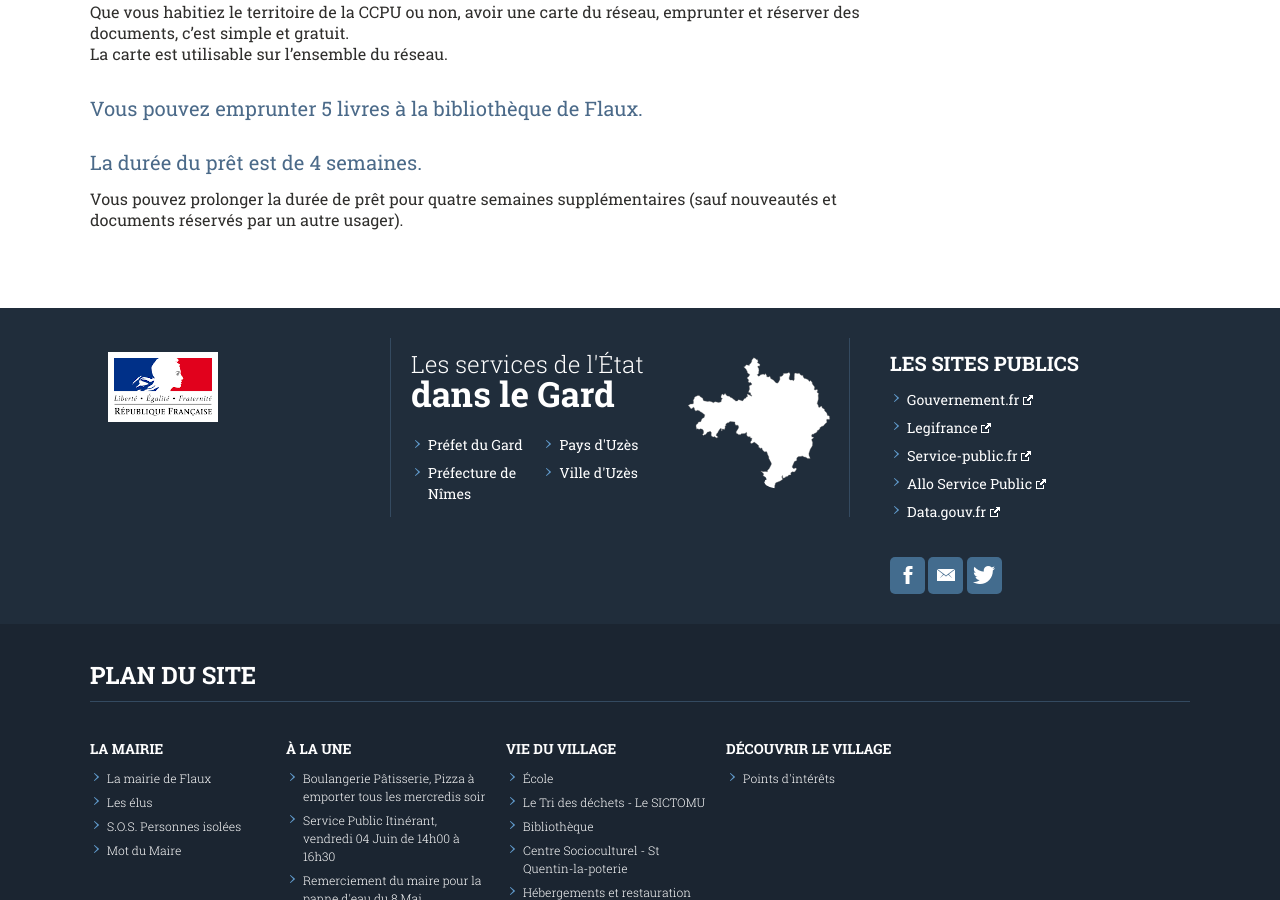
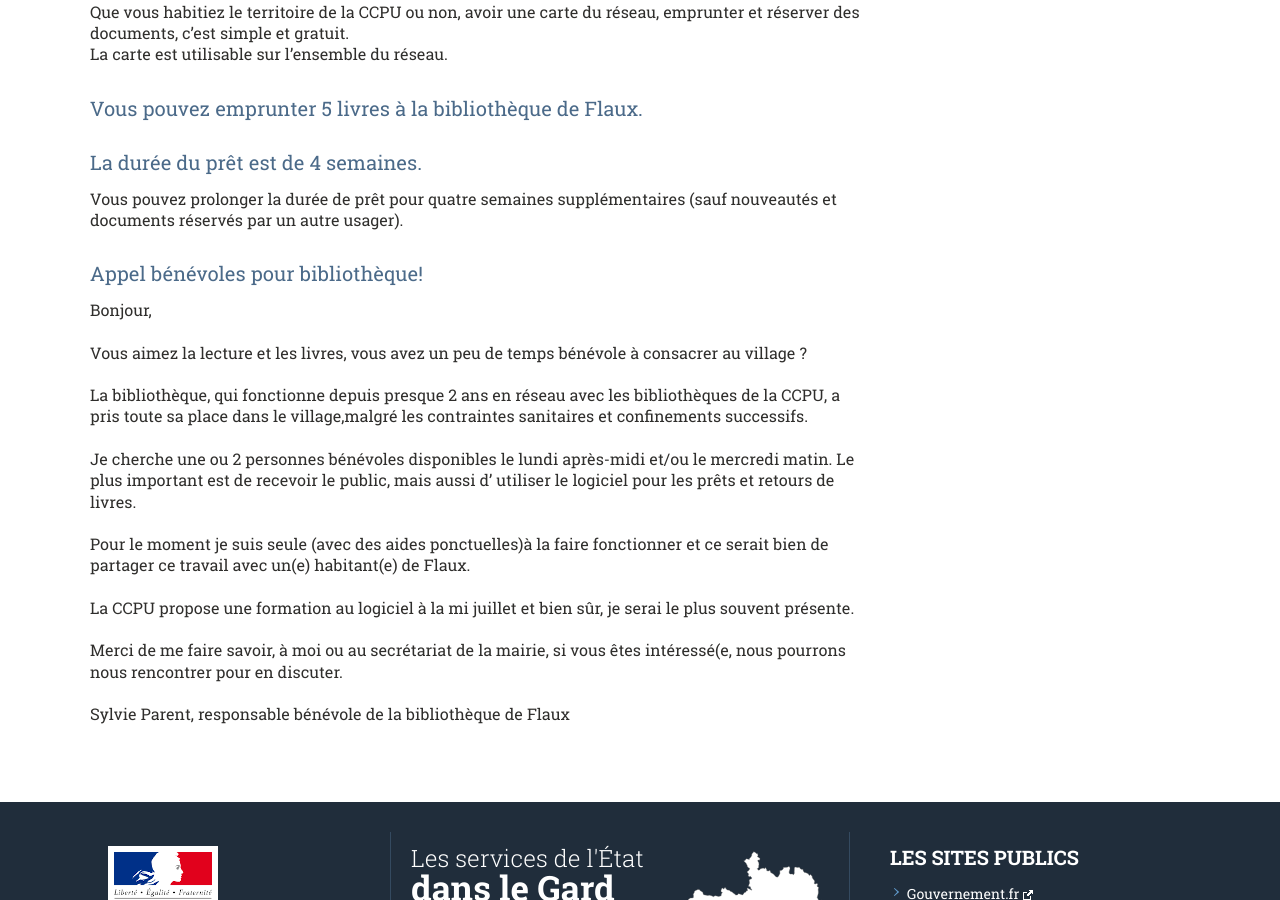
Before and after one commit to Flaux-Village/flaux-village.github.io, a Jekyll site: the page built from bibliotheque.md, in a window 1280 px wide and 900 px high, scrolled down 1294 px. Built offline with Jekyll 4.4.1, drawn with Linux system fonts in a browser that asks for light colours; our own code applies the rules of GitHub Pages for plain Markdown files.

Commit message:
Update bibliotheque.md

```diff
--- a/bibliotheque.md
+++ b/bibliotheque.md
@@ -49,3 +49,30 @@ La carte est utilisable sur l'ensemble du réseau. <br>
 ## La durée du prêt est de 4 semaines. <br>
 
 Vous pouvez prolonger la durée de prêt pour quatre semaines supplémentaires (sauf nouveautés et documents réservés par un autre usager).<br>
+
+## Appel bénévoles pour bibliothèque! <br>
+
+Bonjour,
+
+Vous aimez la lecture et les livres, vous avez un peu de temps bénévole
+à consacrer au village ?<br>
+
+La bibliothèque, qui fonctionne depuis presque 2 ans en réseau avec les
+bibliothèques de la CCPU,  a pris toute sa place dans le village,malgré
+les contraintes sanitaires et confinements successifs.<br>
+
+Je cherche une ou 2 personnes bénévoles disponibles le lundi après-midi
+et/ou le mercredi matin. Le plus important est de recevoir le public,
+mais aussi d' utiliser le logiciel pour les prêts et retours de livres.<br>
+
+Pour le moment je suis seule (avec des aides ponctuelles)à la faire
+fonctionner et ce serait bien de partager ce travail avec un(e)
+habitant(e) de Flaux.<br>
+
+La CCPU propose une formation au logiciel à la mi juillet et bien sûr,
+je serai le plus souvent présente.<br>
+
+Merci de me faire savoir, à moi ou au secrétariat de la mairie, si vous
+êtes intéressé(e, nous pourrons nous rencontrer pour en discuter.<br>
+
+Sylvie Parent, responsable bénévole de la bibliothèque de Flaux<br>
```
